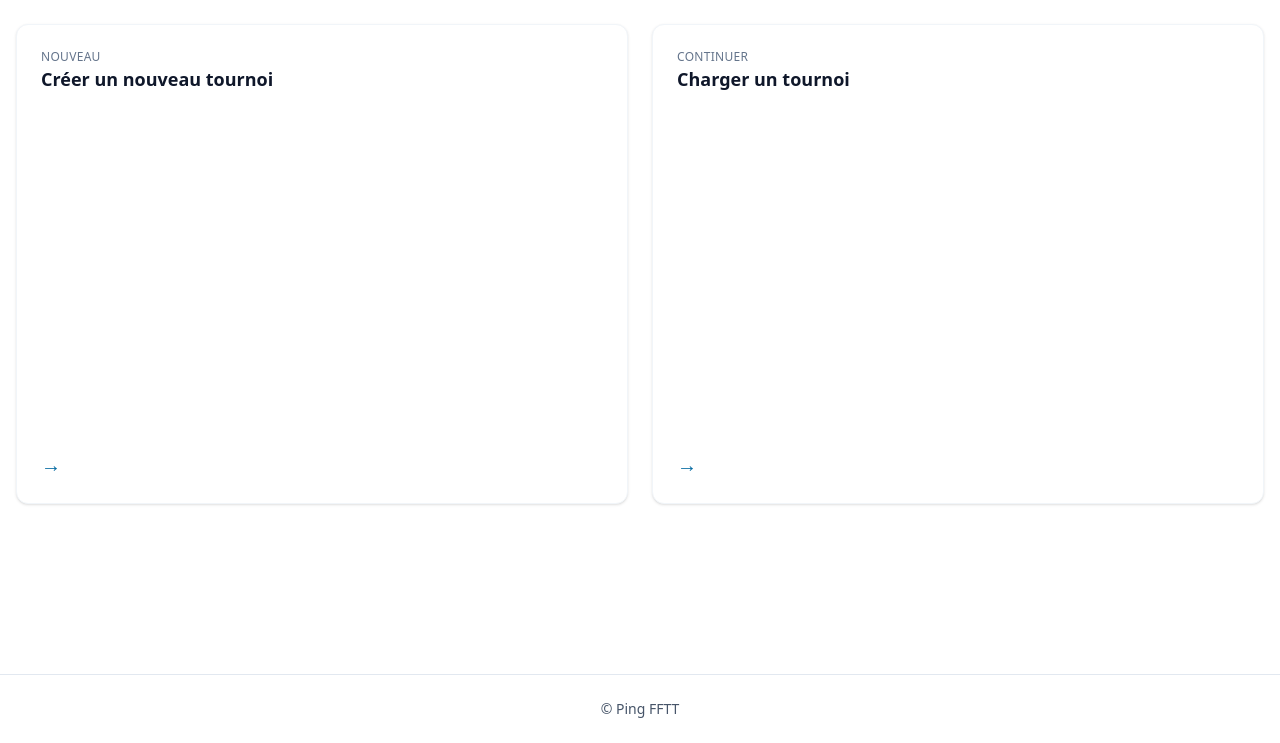
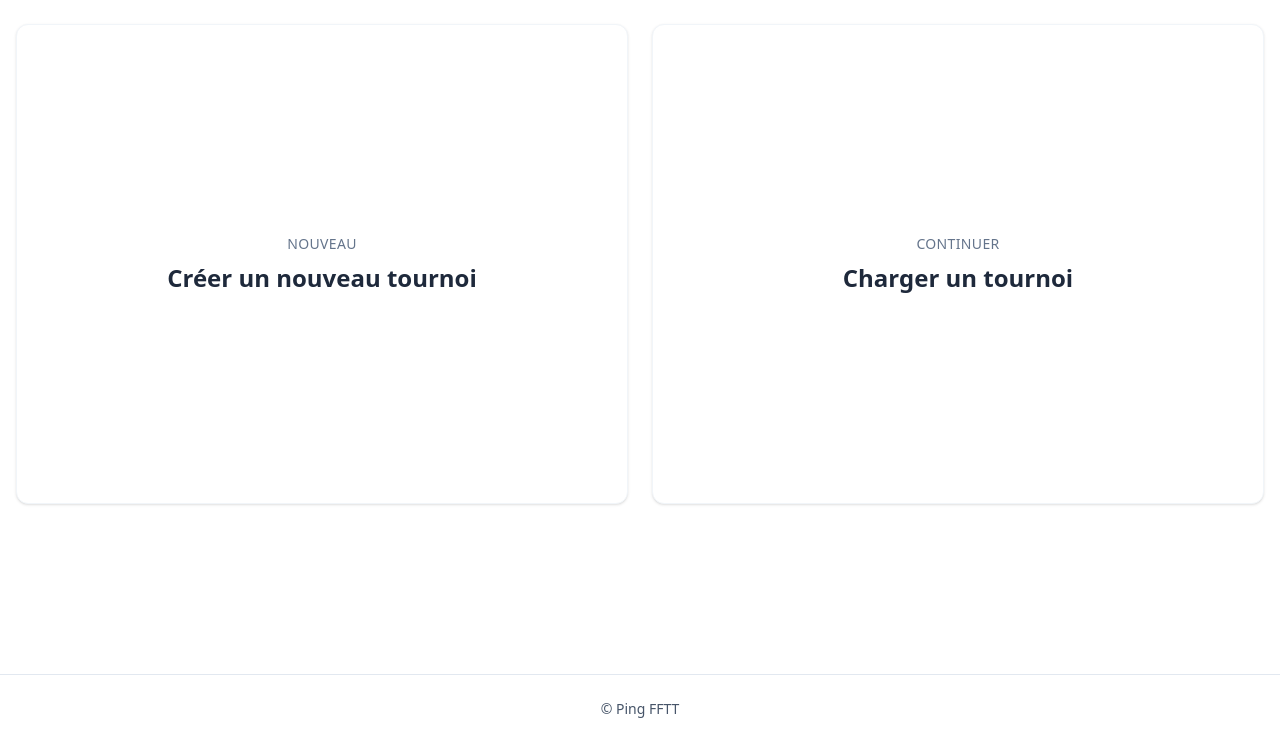
Before and after one commit to olivier6088/ping-tournoi-manager, a Django app: page / in a window 1280 px wide. Shown: the part 57-800 px from the top of the page. Run offline with Django 5.2, Linux system fonts and the light colour scheme; some libraries are stand-ins or nearby versions.

Commit message:
change content of home cards

```diff
--- a/core/templates/core/home.html
+++ b/core/templates/core/home.html
@@ -5,21 +5,19 @@
 <!-- Deux cartes : créer ou charger un tournoi -->
 <div class="grid gap-4 md:grid-cols-2 md:gap-6 md:min-h-[60vh]">
   <a href="{% url 'admin:competitions_tournoi_add' %}"
-     class="group flex h-full flex-col justify-between p-6 bg-white rounded-xl shadow border border-slate-100 transition hover:-translate-y-1 hover:shadow-lg dark:bg-slate-800 dark:border-slate-700 dark:hover:border-slate-600 no-underline">
-    <div>
-      <p class="text-xs uppercase tracking-wide text-slate-500 dark:text-slate-400">Nouveau</p>
-      <h3 class="text-lg font-semibold">Créer un nouveau tournoi</h3>
+    class="group flex items-center justify-center h-full p-6 bg-white rounded-xl shadow border border-slate-100 transition hover:-translate-y-1 hover:shadow-lg dark:bg-slate-800 dark:border-slate-700 dark:hover:border-slate-600 no-underline">
+    <div class="text-center">
+      <p class="text-sm uppercase tracking-wide text-slate-500 dark:text-slate-400 mb-2">Nouveau</p>
+      <h3 class="text-2xl font-bold text-slate-800 dark:text-slate-100">Créer un nouveau tournoi</h3>
     </div>
-    <span class="text-xl text-sky-700 transition group-hover:translate-x-1">→</span>
   </a>
 
   <a href="{% url 'admin:competitions_tournoi_changelist' %}"
-     class="group flex h-full flex-col justify-between p-6 bg-white rounded-xl shadow border border-slate-100 transition hover:-translate-y-1 hover:shadow-lg dark:bg-slate-800 dark:border-slate-700 dark:hover:border-slate-600 no-underline">
-    <div>
-      <p class="text-xs uppercase tracking-wide text-slate-500 dark:text-slate-400">Continuer</p>
-      <h3 class="text-lg font-semibold">Charger un tournoi</h3>
+    class="group flex items-center justify-center h-full p-6 bg-white rounded-xl shadow border border-slate-100 transition hover:-translate-y-1 hover:shadow-lg dark:bg-slate-800 dark:border-slate-700 dark:hover:border-slate-600 no-underline">
+    <div class="text-center">
+      <p class="text-sm uppercase tracking-wide text-slate-500 dark:text-slate-400 mb-2">Continuer</p>
+      <h3 class="text-2xl font-bold text-slate-800 dark:text-slate-100">Charger un tournoi</h3>
     </div>
-    <span class="text-xl text-sky-700 transition group-hover:translate-x-1">→</span>
   </a>
 </div>
 
```
